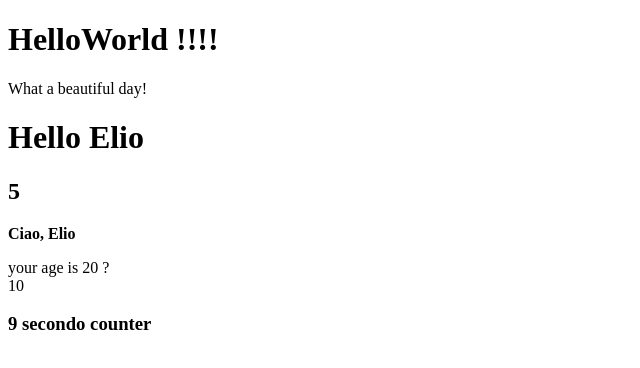
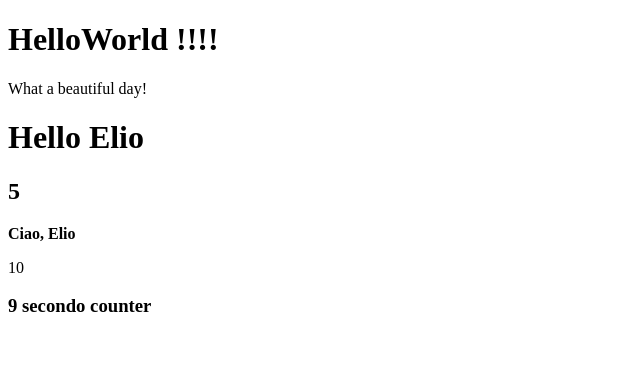
Before and after one commit to Castels88/React-esercizi, a React (Create React App) app: page / in a window 1280 px wide. Shown: the top 368 px of the page, without its empty margins (0-640 px from the left). Built offline with nearby package versions, Linux system fonts and the light colour scheme.

Commit message:
Conditional Rendering - 02

```diff
--- a/src/Age.js
+++ b/src/Age.js
@@ -2,7 +2,8 @@ import React from "react";
 export class Age extends React.Component{
 
     render(){
-        return <div>your age is {this.props.age} ?
+        return <div>
+            your age is {this.props.age} ?
         </div>
     }
 }
--- a/src/App.js
+++ b/src/App.js
@@ -12,7 +12,7 @@ render(){
         <HelloWorld/>
         <h1>Hello <Name/></h1>
         <h2>{sum(2,3)}</h2>
-        <Welcome name="Elio" age={20}/>
+        <Welcome name="Elio" />
         <Counter InitialValue={0} IncrementValue={1}/>
         <SecondCounter NumeroIniziale={-1}/>
     </div>
--- a/src/Welcome.js
+++ b/src/Welcome.js
@@ -10,9 +10,13 @@ export class Welcome extends React.Component{
                     : <p>Ciao, Sconosciuto</p>
 
                 }
-                {
+                {/* {
                     this.props.age > 18 && <Age age={ this.props.age}/>
 
+                }
+                 */}
+                {
+                    this.props.age && <Age age={this.props.age}/>
                 }
 
 
@@ -33,3 +37,6 @@ export class Welcome extends React.Component{
 // Conditional Rendering - 01
 // Modify the Welcome component so that
 // the Age component is rendered only if the age prop is greater than 18.
+
+// Conditional Rendering - 02
+// Modify the Welcome component so that the Age component is rendered only if the age prop is present.
```
